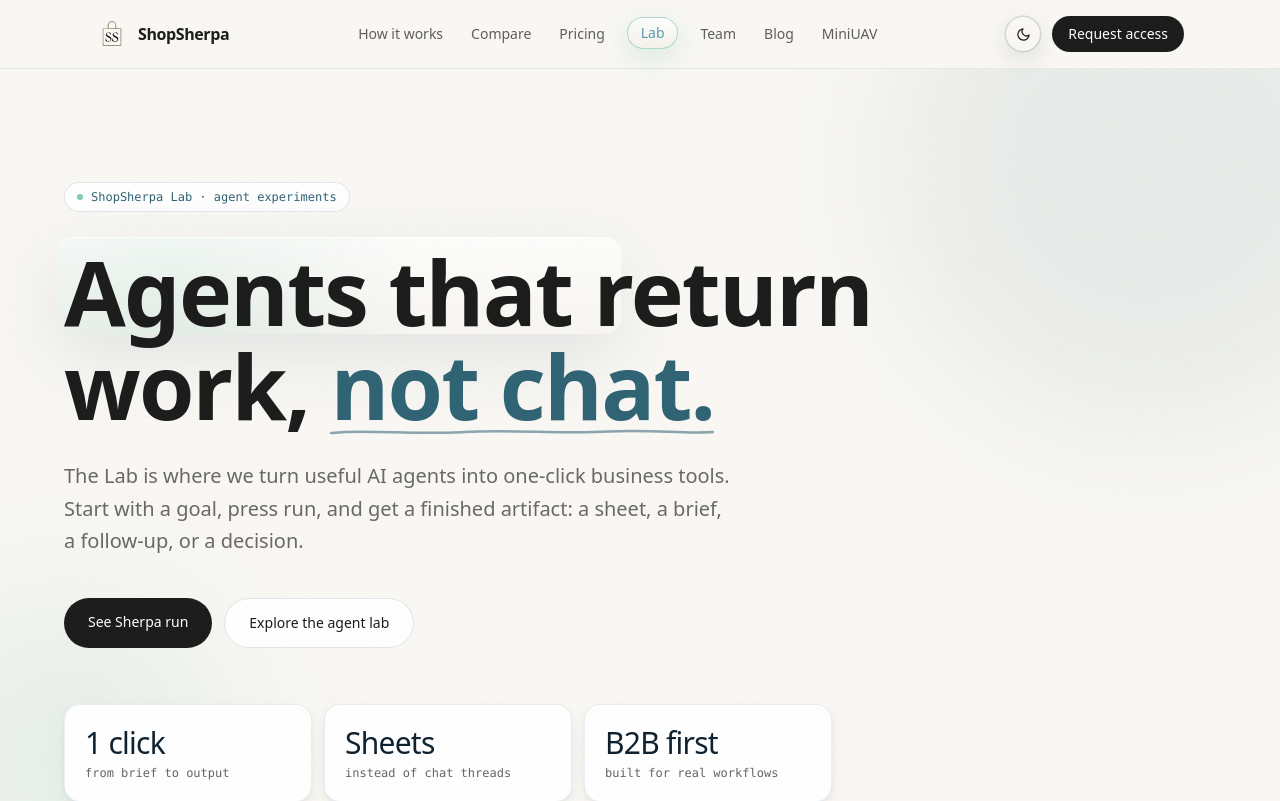
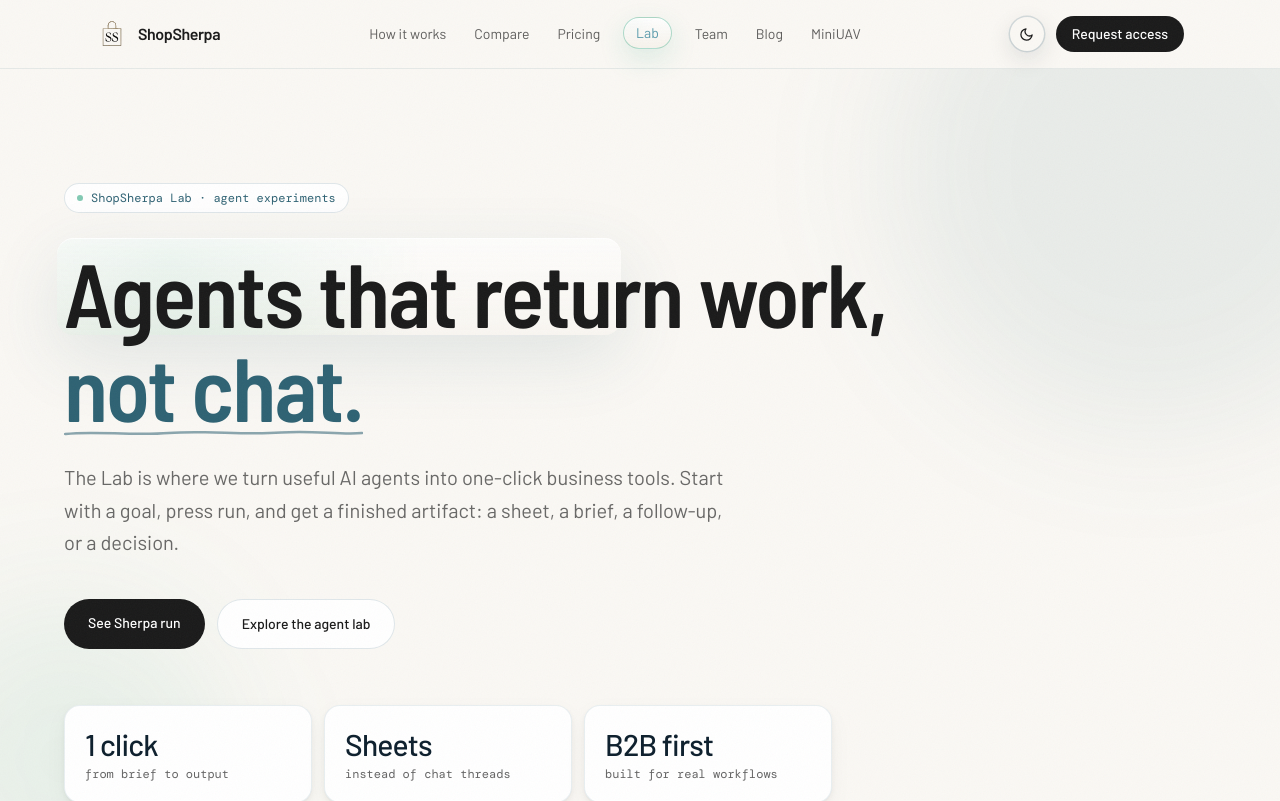
Before and after one commit to H0n3st1y/shopsherpa-landing, a Next.js app: page /lab in a window 1280 px wide. Shown: the top 801 px of the page. Built offline with nearby package versions, Linux system fonts and the light colour scheme; no server answers.

Commit message:
Add files via upload

```diff
--- a/app/globals.css
+++ b/app/globals.css
@@ -19,10 +19,10 @@
 
 @theme {
   /* ── Fonts ─────────────────────────────────────────────── */
-  --font-sans:    system-ui, -apple-system, BlinkMacSystemFont, "Segoe UI", sans-serif;
-  --font-heading: system-ui, -apple-system, BlinkMacSystemFont, "Segoe UI", sans-serif;
-  --font-serif:   Georgia, "Times New Roman", serif;
-  --font-mono:    ui-monospace, SFMono-Regular, Menlo, Monaco, Consolas, monospace;
+  --font-sans:    "Barlow", system-ui, -apple-system, sans-serif;
+  --font-heading: "Barlow Semi Condensed", system-ui, sans-serif;
+  --font-serif:   "Lora", Georgia, "Times New Roman", serif;
+  --font-mono:    "DM Mono", ui-monospace, monospace;
 
   /* ── Palette ───────────────────────────────────────────── */
   --color-bg:         #FAF8F4;
--- a/app/layout.tsx
+++ b/app/layout.tsx
@@ -1,22 +1,53 @@
 import type { Metadata } from "next";
-import Script from "next/script";
+import { Barlow, Barlow_Semi_Condensed, Lora, DM_Mono } from "next/font/google";
 import { SmoothHashLinks } from "@/components/SmoothHashLinks";
 import { siteName, siteUrl, spacedSiteName } from "@/lib/seo";
 import "./globals.css";
 
-const gaId = process.env.NEXT_PUBLIC_GA_MEASUREMENT_ID || process.env.NEXT_PUBLIC_GA_ID;
+/* Body text - Barlow Regular/Medium/SemiBold */
+const barlow = Barlow({
+  subsets: ["latin"],
+  weight: ["400", "500", "600"],
+  variable: "--font-sans",
+  display: "swap",
+});
+
+/* Headings - Barlow Semi Condensed, more impactful than full-width */
+const barlowHeading = Barlow_Semi_Condensed({
+  subsets: ["latin"],
+  weight: ["500", "600", "700"],
+  variable: "--font-heading",
+  display: "swap",
+});
+
+/* Accent serif - Lora for testimonial quotes, founder story, pull quotes */
+const lora = Lora({
+  subsets: ["latin"],
+  weight: ["400", "500", "600"],
+  style: ["normal", "italic"],
+  variable: "--font-serif",
+  display: "swap",
+});
+
+/* Mono - kept for code/labels/badges */
+const mono = DM_Mono({
+  subsets: ["latin"],
+  weight: ["400", "500"],
+  variable: "--font-mono",
+  display: "swap",
+});
 
 export const metadata: Metadata = {
   metadataBase: new URL(siteUrl),
 
   title: {
-    default: "ShopSherpa Scam Detection & Phishing Protection",
+    default: "ShopSherpa - Browser Extension for Scam Detection & Phishing Protection",
     template: "%s",
   },
 
   // First 50 words follow the Direct Answer Box pattern for AI Overview eligibility
   description:
-    "ShopSherpa is a free scam detection browser extension that catches fake sellers, phishing emails, risky checkouts, and fraudulent listings before you pay.",
+    "ShopSherpa detects fake sellers, phishing emails, and fraudulent listings before you pay. Scans 1,800+ fraud patterns in 60 seconds. Free browser extension.",
 
   keywords: [
     "ShopSherpa",
@@ -29,11 +60,6 @@
   authors: [{ name: "Anghelo Araujo Lazaro", url: `${siteUrl}/team` }],
   alternates: {
     canonical: siteUrl,
-  },
-
-  icons: {
-    icon: "/favicon.png",
-    apple: "/apple-touch-icon.png",
   },
 
   openGraph: {
@@ -275,7 +301,10 @@
 
 export default function RootLayout({ children }: { children: React.ReactNode }) {
   return (
-    <html lang="en">
+    <html
+      lang="en"
+      className={`${barlow.variable} ${barlowHeading.variable} ${lora.variable} ${mono.variable}`}
+    >
       <head>
         <script
           type="application/ld+json"
@@ -284,19 +313,6 @@
       </head>
       <body className="bg-paper antialiased">
         <SmoothHashLinks />
-        {gaId ? (
-          <>
-            <Script src={`https://www.googletagmanager.com/gtag/js?id=${gaId}`} strategy="afterInteractive" />
-            <Script id="google-analytics" strategy="afterInteractive">
-              {`
-                window.dataLayer = window.dataLayer || [];
-                function gtag(){dataLayer.push(arguments);}
-                gtag('js', new Date());
-                gtag('config', '${gaId}');
-              `}
-            </Script>
-          </>
-        ) : null}
         {children}
       </body>
     </html>
--- a/app/page.tsx
+++ b/app/page.tsx
@@ -38,7 +38,7 @@
 
           <ScrollFade delay={240}>
             <p className="mt-6 md:mt-8 text-lg md:text-xl text-[#1a1a1a]/65 max-w-xl leading-relaxed">
-              Catch the scam before you pay with ShopSherpa. It scans every store you visit for fake reviews and bad sellers, then flags phishing emails before you open them. Free, and ready in 60 seconds.
+              ShopSherpa scans every store you visit for fake reviews and bad sellers. It flags phishing emails before you open them. Free, and ready in 60 seconds.
             </p>
           </ScrollFade>
 
@@ -65,13 +65,9 @@
 
           <ScrollFade delay={240}>
             <div className="group relative overflow-hidden rounded-[2rem] border border-[#2e6273]/15 bg-white shadow-[var(--shadow-lift)]">
-              <Image
+              <img
                 src="https://images.unsplash.com/photo-1563013544-824ae1b704d3?auto=format&fit=crop&w=1200&q=80"
                 alt="ShopSherpa browser extension scanning a secure online checkout for scam protection"
-                width={720}
-                height={900}
-                sizes="(min-width: 1024px) 38vw, 100vw"
-                priority
                 className="image-lift aspect-[4/5] w-full object-cover"
               />
               <div className="absolute inset-0 bg-gradient-to-t from-[#0d1f2d]/78 via-[#0d1f2d]/18 to-transparent" />
@@ -109,7 +105,7 @@
             <div>
               <p className="text-xs uppercase tracking-wider text-[#2e6273] mb-3 font-mono">Easier install path</p>
               <h2 className="text-3xl md:text-5xl font-medium tracking-tighter leading-[1] max-w-xl">
-                Fake seller and phishing protection in three clicks.
+                Make download feel like three clicks.
               </h2>
             </div>
           </ScrollFade>
--- a/next.config.ts
+++ b/next.config.ts
@@ -18,16 +18,6 @@
       },
     ];
   },
-  images: {
-    formats: ["image/avif", "image/webp"],
-    minimumCacheTTL: 31536000,
-    remotePatterns: [
-      {
-        protocol: "https",
-        hostname: "images.unsplash.com",
-      },
-    ],
-  },
   async headers() {
     return [
       {
@@ -42,6 +32,14 @@
       },
     ];
   },
+  images: {
+    remotePatterns: [
+      {
+        protocol: "https",
+        hostname: "images.unsplash.com",
+      },
+    ],
+  },
 };
 
 export default nextConfig;
```
